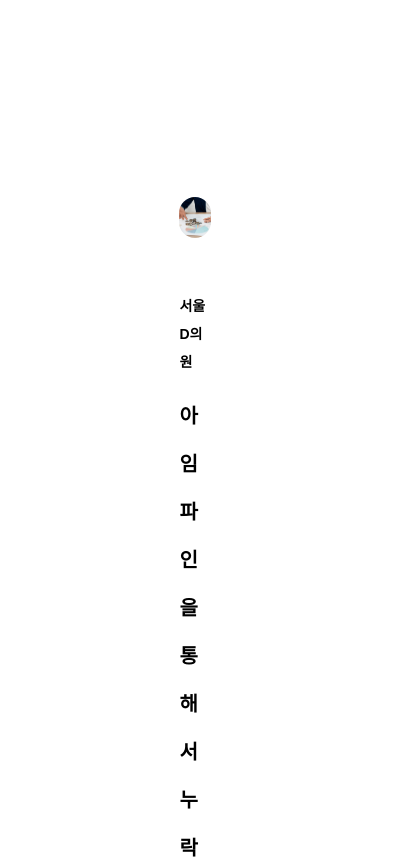
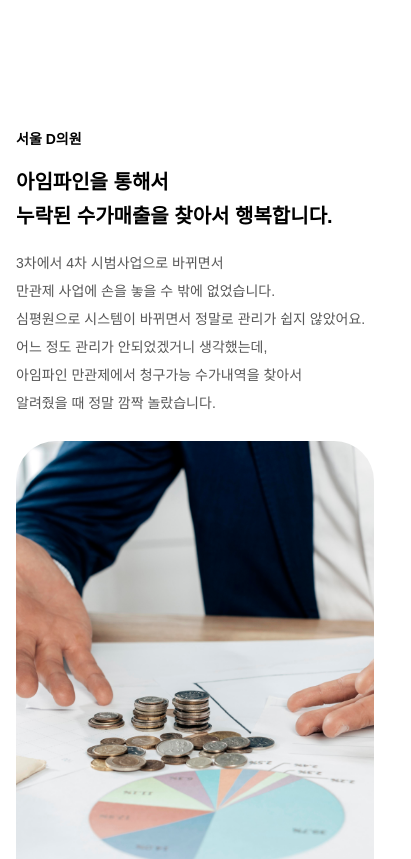
Before and after one commit to Leonamin/ilman-business, a Nuxt app: page / in a window 390 px wide. Shown: the part 6600-7459 px from the top of the page, 411 px wide, since content can reach past the window. Built offline with nearby package versions, Linux system fonts and the light colour scheme; a web font is replaced by a local one.

Commit message:
# ADD - 의사 인터뷰 모바일 UI 구현

```diff
--- a/components/introduction/0_components/InterviewCard.vue
+++ b/components/introduction/0_components/InterviewCard.vue
@@ -7,7 +7,21 @@ const props = defineProps<{
   direction?: Direction
 }>()
 
-const directionClass = props.direction === Direction.Left ? 'column-start' : 'column-end'
+const isMobile = ref(false);
+
+onMounted(() => {
+  window.addEventListener("resize", () => {
+    isMobile.value = window.innerWidth <= 768;
+  });
+  isMobile.value = window.innerWidth <= 768;
+});
+
+const directionClass = () => {
+  if (isMobile.value) {
+    return 'column-start'
+  }
+  return props.direction === Direction.Left ? 'column-start' : 'column-end'
+}
 
 </script>
 
@@ -16,10 +30,10 @@ const directionClass = props.direction === Direction.Left ? 'column-start' : 'co
     <div class="content"  :class="directionClass">
       <div class="text-container">
         <div class="column-start">
-          <p class="text-h7 text-semi-bold line-height-28 spb-16">
+          <p class="text-h7 text-semi-bold line-height-28 spb-16 spb-12--mobile">
             {{ props.interview.hospital }}
           </p>
-          <p class="text-h3 text-semi-bold line-height-48 spb-40">
+          <p class="text-h3 text-semi-bold line-height-48 line-height-34--mobile spb-40 spb-16--mobile">
             {{ props.interview.title }}
           </p>
           <p class="text-h7 text-tertiary line-height-28">
@@ -78,6 +92,7 @@ const directionClass = props.direction === Direction.Left ? 'column-start' : 'co
 
 .image-card {
   border-radius: 40px;
+  object-fit: cover;
 }
 
 @media (max-width: 768px) {
@@ -86,8 +101,35 @@ const directionClass = props.direction === Direction.Left ? 'column-start' : 'co
   }
 
   .content {
+    gap: 24px;
     flex-direction: column;
+    align-items: flex-start;
   }
 
+  .content .text-container,
+  .content .image-container {
+    order: unset;
+  }
+
+  .text-container {
+    padding-inline: 16px;
+  }
+
+  .image-container {
+    padding-inline: 16px;
+  }
+
+
+  .line-height-34--mobile {
+    line-height: 34px;
+  }
+
+  .spb-12--mobile {
+    margin-bottom: 12px;
+  }
+
+  .spb-16--mobile {
+    margin-bottom: 16px;
+  }
 }
 </style>
--- a/components/introduction/page/DoctorInterview.vue
+++ b/components/introduction/page/DoctorInterview.vue
@@ -74,8 +74,15 @@ const interviews: InterviewModel[] = [
   justify-content: center;
   align-items: center;
   max-width: var(--desktop-max-width);
-  padding: 200px;
+  padding: 200px 0;
   gap: 400px;
 }
 
+@media (max-width: 768px) {
+  .content {
+    padding: 128px 0;
+    gap: 40px;
+  }
+}
+
 </style>
```
